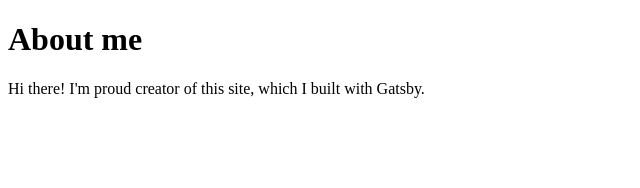
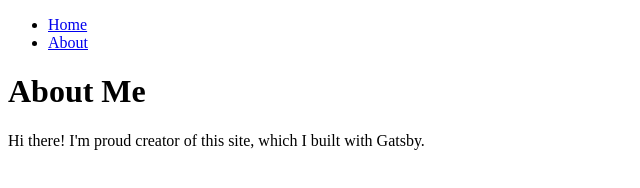
Before and after one commit to wojciechtobis/first-gatsby, a Gatsby site: page /about in a window 1280 px wide. Shown: the whole page, without its empty margins (0-640 px from the left). Built offline with nearby package versions, Linux system fonts and the light colour scheme; Gatsby itself is replaced by a stand-in of ours.

Commit message:
add layout

```diff
--- /dev/null
+++ b/src/components/layout.tsx
@@ -0,0 +1,22 @@
+import * as React from 'react'
+import { Link } from 'gatsby'
+
+const Layout = ({ pageTitle, children }) => {
+    return (
+        <div>
+            <title>{pageTitle}</title>
+            <nav>
+                <ul>
+                    <li><Link to="/">Home</Link></li>
+                    <li><Link to="/about">About</Link></li>
+                </ul>
+            </nav>
+            <main>
+                <h1>{pageTitle}</h1>
+                {children}
+            </main>
+        </div>
+    )
+}
+
+export default Layout
--- a/src/pages/about.tsx
+++ b/src/pages/about.tsx
@@ -1,12 +1,12 @@
 import * as React from 'react'
+import { Link } from 'gatsby'
+import Layout from '../components/layout'
 
 const AboutPage = () => {
     return (
-        <main>
-            <title>About me</title>
-            <h1>About me</h1>
+        <Layout pageTitle="About Me">
             <p>Hi there! I'm proud creator of this site, which I built with Gatsby.</p>
-        </main>
+        </Layout>
     )
 }
 
```
Also changed, not shown: src/pages/index.tsx (+4 -4 lines).
